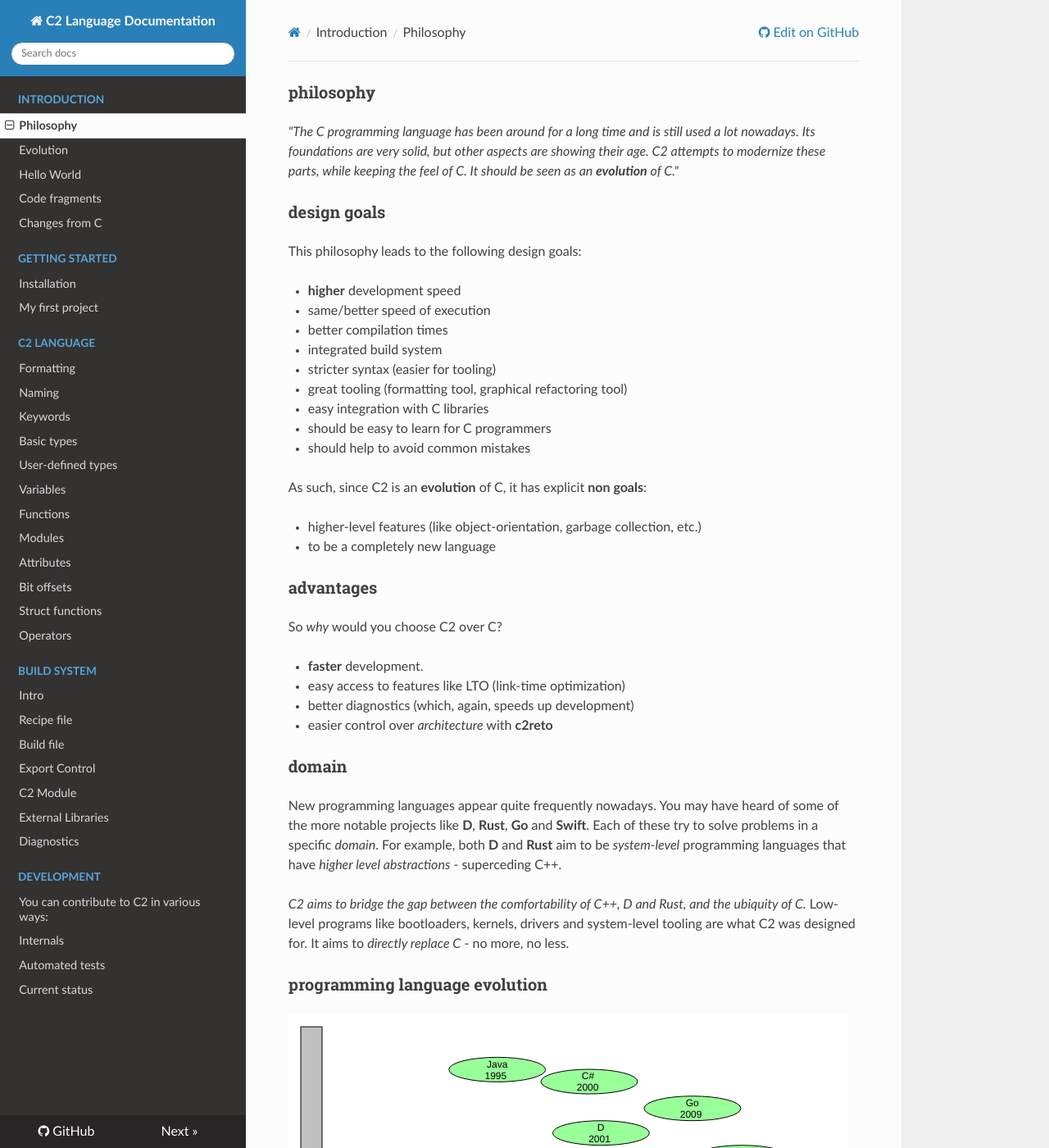
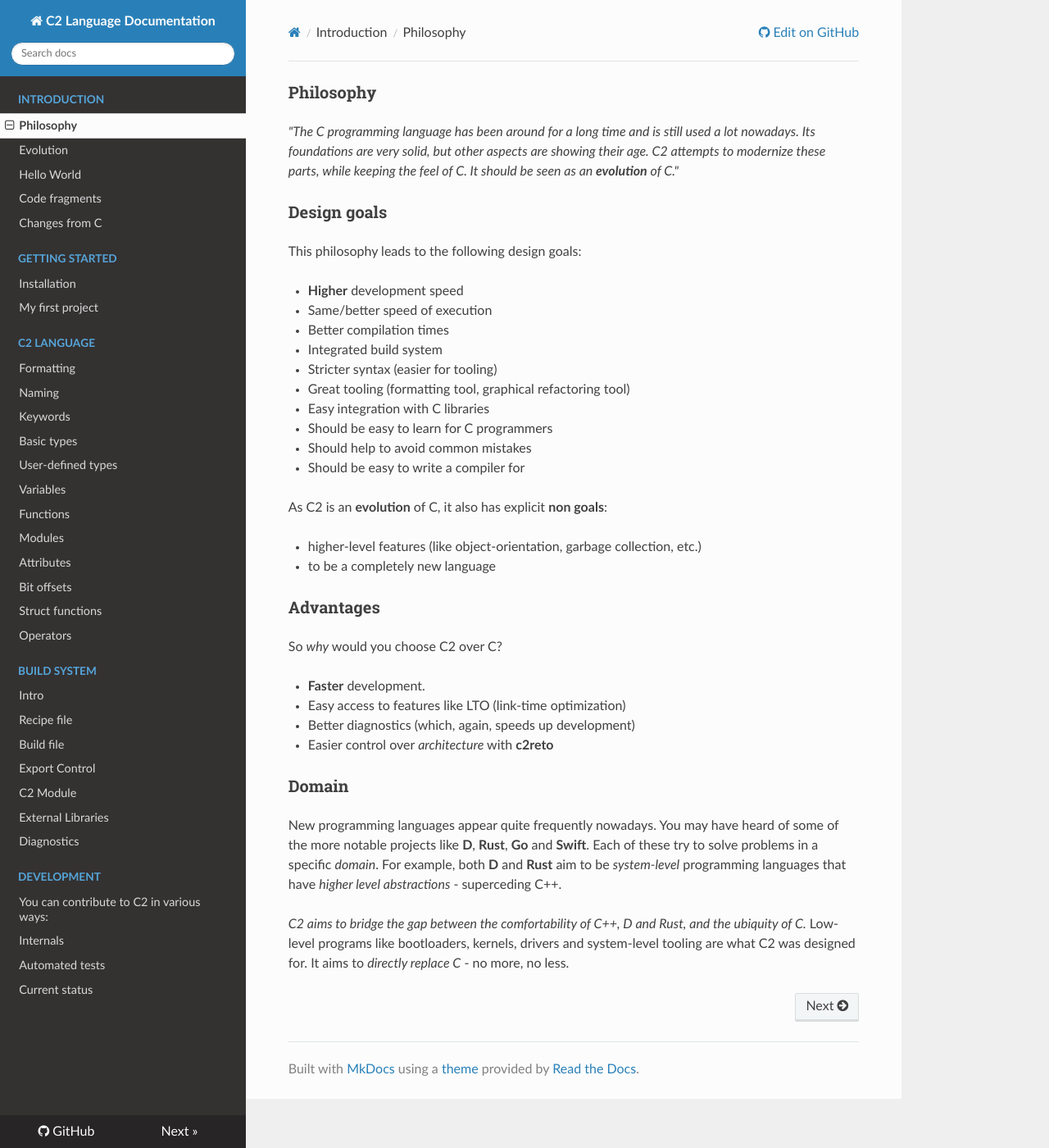
Before and after one commit to c2lang/documentation, an MkDocs documentation site: the page built from documentation/docs/index.md, in a window 1280 px wide and 1400 px high. Shown: the whole window at 82% size. Built offline with MkDocs 1.6.1, drawn with Linux system fonts in a browser that asks for light colours; nearby versions of some CDN libraries; old or Windows-style settings are respelled for this version of MkDocs; some of the changed text lies outside the part shown.

Commit message:
Update index.md

```diff
--- a/documentation/docs/index.md
+++ b/documentation/docs/index.md
@@ -1,39 +1,40 @@
 
-### philosophy
+### Philosophy
 *"The C programming language has been around for a long time and is still used
 a lot nowadays. Its foundations are very solid, but other aspects
 are showing their age. C2 attempts to modernize these parts, while keeping
 the feel of C. It should be seen as an __evolution__ of C."*
 
 
-### design goals
+### Design goals
 This philosophy leads to the following design goals:
 
-* __higher__ development speed
-* same/better speed of execution
-* better compilation times
-* integrated build system
-* stricter syntax (easier for tooling)
-* great tooling (formatting tool, graphical refactoring tool)
-* easy integration with C libraries
-* should be easy to learn for C programmers
-* should help to avoid common mistakes
+* __Higher__ development speed
+* Same/better speed of execution
+* Better compilation times
+* Integrated build system
+* Stricter syntax (easier for tooling)
+* Great tooling (formatting tool, graphical refactoring tool)
+* Easy integration with C libraries
+* Should be easy to learn for C programmers
+* Should help to avoid common mistakes
+* Should be easy to write a compiler for
 
-As such, since C2 is an __evolution__ of C, it has explicit __non goals__:
+As C2 is an __evolution__ of C, it also has explicit __non goals__:
 
 * higher-level features (like object-orientation, garbage collection, etc.)
 * to be a completely new language
 
-### advantages
+### Advantages
 So *why* would you choose C2 over C?
 
-* __faster__ development.
-* easy access to features like LTO (link-time optimization)
-* better diagnostics (which, again, speeds up development)
-* easier control over *architecture* with __c2reto__
+* __Faster__ development.
+* Easy access to features like LTO (link-time optimization)
+* Better diagnostics (which, again, speeds up development)
+* Easier control over *architecture* with __c2reto__
 
 
-### domain
+### Domain
 New programming languages appear quite frequently nowadays. You may have
 heard of some of the more notable projects like __D__, __Rust__, __Go__
 and __Swift__. Each of these try to solve problems in a specific *domain*.
@@ -44,16 +45,3 @@ languages that have *higher level abstractions* - superceding C++.
 and the ubiquity of C.* Low-level programs like bootloaders, kernels,
 drivers and system-level tooling are what C2 was designed for. It aims
 to *directly replace C* - no more, no less.
-
-### programming language evolution
-
-![languages](introduction/languages.svg)
-
-In the recent history of programming language development, there has been a trend towards more
-high-level abstractions. Java and C# are a prime example of this - they sacrifice performance
-for abstraction. In the systems programming domain, newer languages like D, Rust and C++ all
-provide more abstractions in the hope of making systems programming more friendly.
-
-However, abstractions tend to sacrifice simplicity for ease of use. They don't seem to fill the gap
-for ultra low-level programs like operating systems. C is so common in this field because of its
-simplicity! C2 aims to be nicer than C, but still as simple.
```
